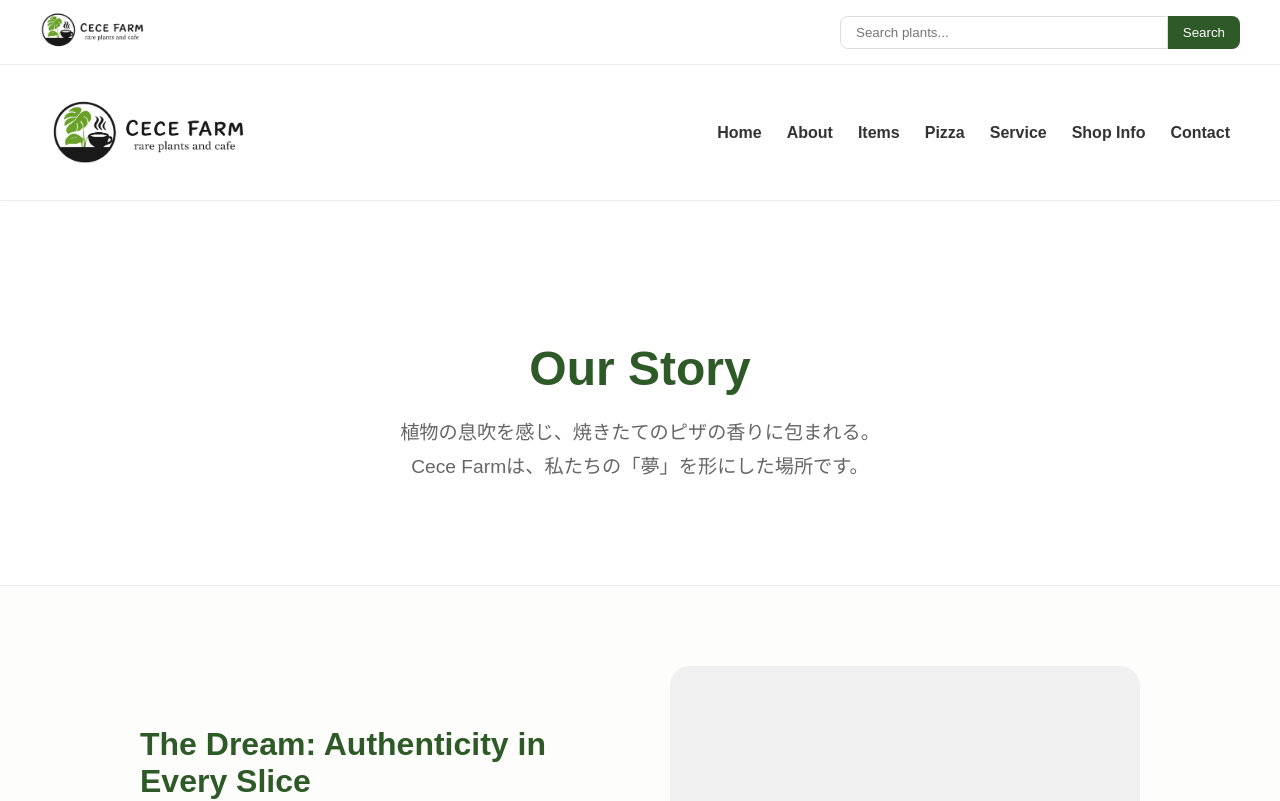
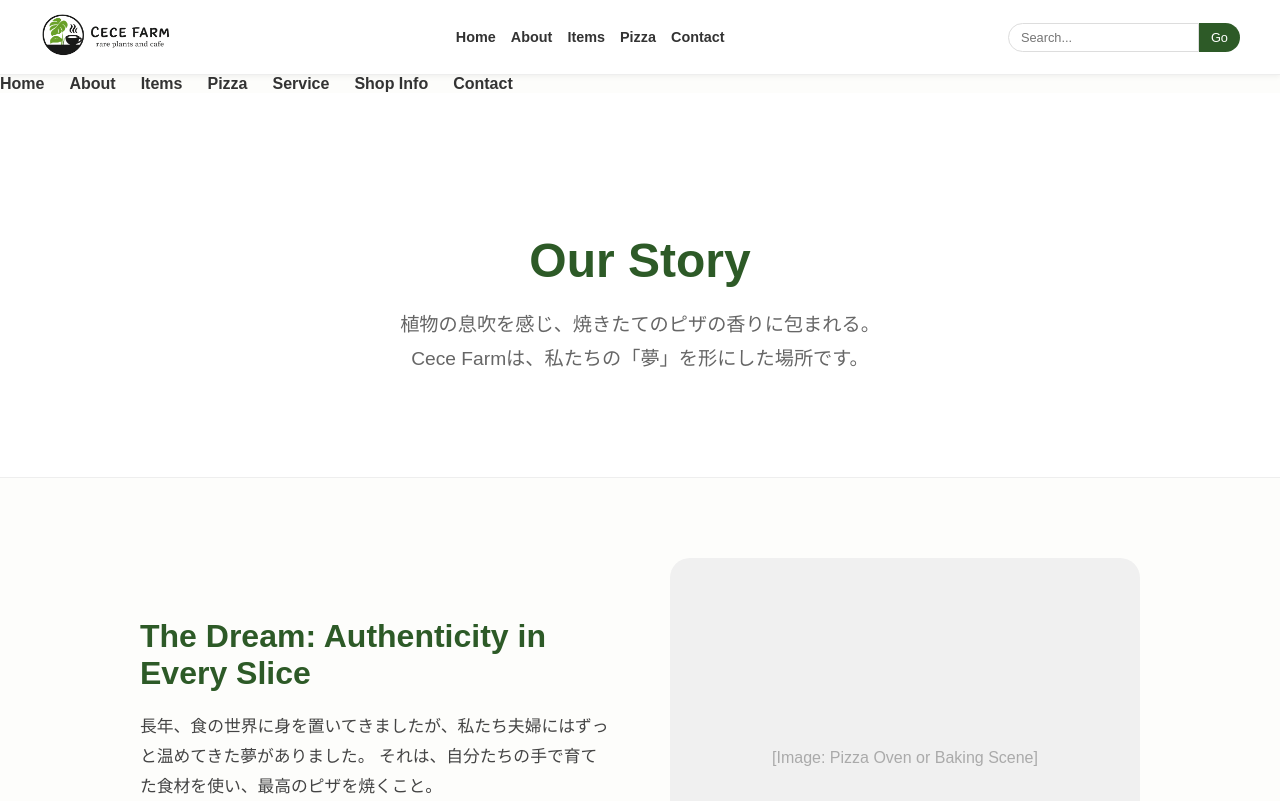
Before and after one commit to xspeed122000-jpg/cecefarm-full-blog, a Next.js app: page /about in a window 1280 px wide. Shown: the top 801 px of the page. Built offline with nearby package versions, Linux system fonts and the light colour scheme.

Commit message:
remove the duplicate display

```diff
--- a/app/layout.tsx
+++ b/app/layout.tsx
@@ -18,21 +18,6 @@ export default function RootLayout({ children }: { children: React.ReactNode })
         <Suspense fallback={<div style={{ height: '60px' }} />}>
           <Header />
         </Suspense>
-        <header style={{
-          padding: '30px 50px',
-          backgroundColor: '#fff',
-          borderBottom: '1px solid #eee',
-          display: 'flex',
-          justifyContent: 'space-between',
-          alignItems: 'center',
-          position: 'sticky',
-          top: 0,
-          zIndex: 1000,
-          boxShadow: '0 2px 10px rgba(0,0,0,0.02)'
-        }}>
-          <Link href="/">
-            <img src="/logo.png" alt="Cece Farm Logo" style={{ height: '75px', width: 'auto', display: 'block' }} />
-          </Link>
 
         {/* メニュー項目を増やしました */}
         <nav style={{ display: 'flex', gap: '25px', alignItems: 'center' }}>
@@ -44,7 +29,6 @@ export default function RootLayout({ children }: { children: React.ReactNode })
           <Link href="/shop" style={navLinkStyle}>Shop Info</Link>
           <Link href="/contact" style={navLinkStyle}>Contact</Link>
         </nav>
-        </header>
 
         <main style={{ flex: 1 }}>
           {children}
--- a/components/Header.tsx
+++ b/components/Header.tsx
@@ -20,43 +20,58 @@ export default function Header() {
     router.push(`/items?q=${encodeURIComponent(keyword)}`);
   };
 
+  const navLinkStyle: React.CSSProperties = {
+    textDecoration: 'none',
+    color: '#333',
+    fontSize: '0.9rem',
+    fontWeight: '600',
+    whiteSpace: 'nowrap'
+  };
+
   return (
     <header style={headerStyle}>
       <div style={containerStyle}>
-        {/* ロゴ部分：テキストではなく画像を使うように変更 */}
-        <Link href="/" style={{ textDecoration: 'none' }}>
-          <img
-            src="/logo.png" // ★Oliverさんのロゴ画像のパスに合わせてください
-            alt="Cece Farm"
-            style={{ height: '40px', width: 'auto' }}
-          />
+        {/* 左側：ロゴ画像 */}
+        <Link href="/">
+          <img src="/logo.png" alt="Cece Farm" style={{ height: '50px', width: 'auto' }} />
         </Link>
 
+        {/* 中央：ナビゲーションメニュー */}
+        <nav style={{ display: 'flex', gap: '15px', alignItems: 'center' }}>
+          <Link href="/" style={navLinkStyle}>Home</Link>
+          <Link href="/about" style={navLinkStyle}>About</Link>
+          <Link href="/items" style={navLinkStyle}>Items</Link>
+          <Link href="/pizza" style={navLinkStyle}>Pizza</Link>
+          <Link href="/contact" style={navLinkStyle}>Contact</Link>
+        </nav>
+
+        {/* 右側：検索窓 */}
         <form onSubmit={handleSearch} style={searchFormStyle}>
           <input
             type="text"
-            placeholder="Search plants..."
+            placeholder="Search..."
             value={keyword}
             onChange={(e) => setKeyword(e.target.value)}
             style={inputStyle}
           />
-          <button type="submit" style={buttonStyle}>Search</button>
+          <button type="submit" style={buttonStyle}>Go</button>
         </form>
       </div>
     </header>
   );
 }
 
-// sticky（固定）の設定を入れることで、スクロールしても常に上に出るようになります
+// スタイル設定（1つにまとめるため調整）
 const headerStyle: React.CSSProperties = {
   borderBottom: '1px solid #eee',
   padding: '10px 20px',
   backgroundColor: '#fff',
-  position: 'sticky', // ★常に画面の一番上に固定
+  position: 'sticky',
   top: 0,
-  zIndex: 1000
+  zIndex: 1000,
+  boxShadow: '0 2px 5px rgba(0,0,0,0.05)'
 };
 const containerStyle: React.CSSProperties = { maxWidth: '1200px', margin: '0 auto', display: 'flex', justifyContent: 'space-between', alignItems: 'center', gap: '20px' };
-const searchFormStyle: React.CSSProperties = { display: 'flex', flex: 1, maxWidth: '400px' };
-const inputStyle: React.CSSProperties = { flex: 1, padding: '8px 15px', borderRadius: '8px 0 0 8px', border: '1px solid #ddd', outline: 'none' };
-const buttonStyle: React.CSSProperties = { padding: '8px 15px', backgroundColor: '#2d5a27', color: '#fff', border: 'none', borderRadius: '0 8px 8px 0', cursor: 'pointer' };
+const searchFormStyle: React.CSSProperties = { display: 'flex', minWidth: '150px' };
+const inputStyle: React.CSSProperties = { width: '100%', padding: '6px 12px', borderRadius: '20px 0 0 20px', border: '1px solid #ddd', fontSize: '0.8rem' };
+const buttonStyle: React.CSSProperties = { padding: '6px 12px', backgroundColor: '#2d5a27', color: '#fff', border: 'none', borderRadius: '0 20px 20px 0', cursor: 'pointer', fontSize: '0.8rem' };
```
Lines whose indentation alone changed are shown as unchanged.
